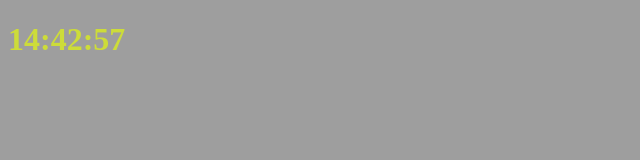
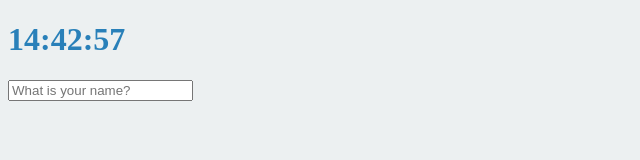
Before and after one commit to so0choi/VanillaJS_prac, a plain HTML site: page index.html in a window 1280 px wide. Shown: the whole page, without its empty margins (0-640 px from the left). Drawn offline with Linux system fonts and the light colour scheme.

Commit message:
set local storage user name

```diff
--- /dev/null
+++ b/greeting.js
@@ -0,0 +1,43 @@
+const form = document.querySelector(".js-form"),
+  input = form.querySelector("input"),
+  greeting = document.querySelector(".js-greetings");
+
+const USER_LS = "currentUser",
+  SHOWING_CN = "showing";
+
+function saveName(name) {
+  localStorage.setItem(USER_LS, name);
+}
+
+function paintGreeting(text) {
+  form.classList.remove(SHOWING_CN);
+  greeting.classList.add(SHOWING_CN);
+  greeting.innerText = `Hello, ${text}`;
+}
+
+function handleSubmit(event) {
+  event.preventDefault();
+  const currentValue = input.value;
+  saveName(currentValue);
+  paintGreeting(currentValue);
+}
+
+function askForName() {
+  form.classList.add(SHOWING_CN);
+  form.addEventListener("submit", handleSubmit);
+}
+
+function loadName() {
+  const currentUser = localStorage.getItem(USER_LS);
+  if (currentUser === null) {
+    askForName();
+  } else {
+    paintGreeting(currentUser);
+  }
+}
+
+function init() {
+  loadName();
+}
+
+init();
--- a/index.html
+++ b/index.html
@@ -11,8 +11,13 @@
     <body>
         <div class="js-clock">
             <h1 class="js-title">00:00</h1>
+            <form class="js-form form">
+                <input type="text" placeholder="What is your name?">
+            </form>
+            <h4 class="js-greetings greetings"></h4>
         </div>
         <script src="clock.js"></script>
+        <script src="greeting.js"></script>
     </body>
 
 </html>
--- a/style.css
+++ b/style.css
@@ -1,15 +1,19 @@
 body {
-  background: #9e9e9e;
+  background: #ecf0f1;
 }
 h1 {
-  color: #cddc39;
+  color: #2980b9;
   transition: color 0.5s ease-in-out;
 }
 
-.btn {
-  cursor: pointer;
+.form {
+  display: none;
 }
 
-.color {
-  color: #e91e63;
+.greetings {
+  display: none;
 }
+
+.showing {
+  display: block;
+}
```
